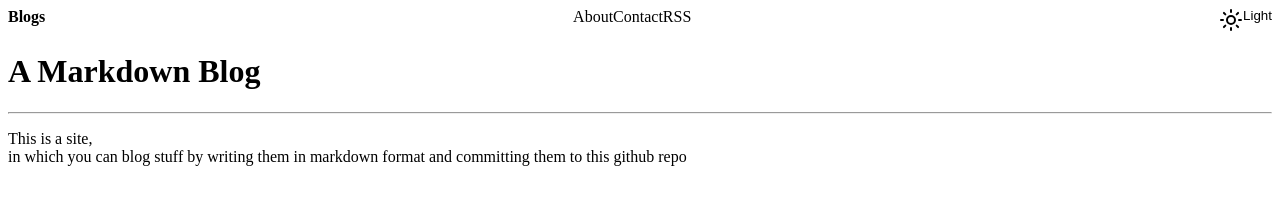
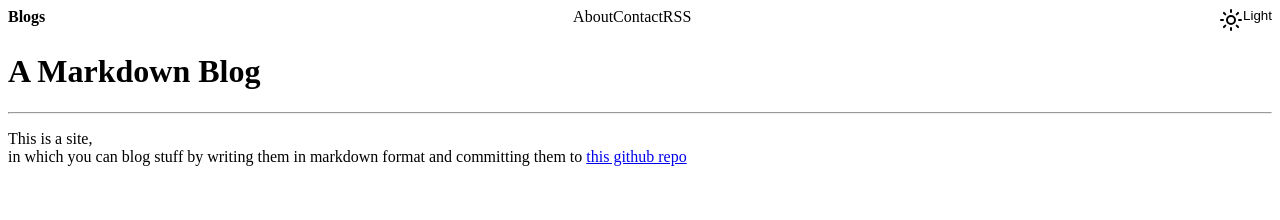
Before and after one commit to Brajo280603/md-blog, a SvelteKit app: page /about in a window 1280 px wide. Shown: the top 220 px of the page. Built offline with nearby package versions, Linux system fonts and the light colour scheme.

Commit message:
Update +page.svelte

```diff
--- a/src/routes/about/+page.svelte
+++ b/src/routes/about/+page.svelte
@@ -7,4 +7,4 @@
     A Markdown Blog
 </h1>
 <hr>
-<p>This is a site, <br> in which you can blog stuff by writing them in markdown format and committing them to this github repo</p>
+<p>This is a site, <br> in which you can blog stuff by writing them in markdown format and committing them to <span><a href="https://github.com/Brajo280603/md-blog">this github repo</a></span></p>
```
